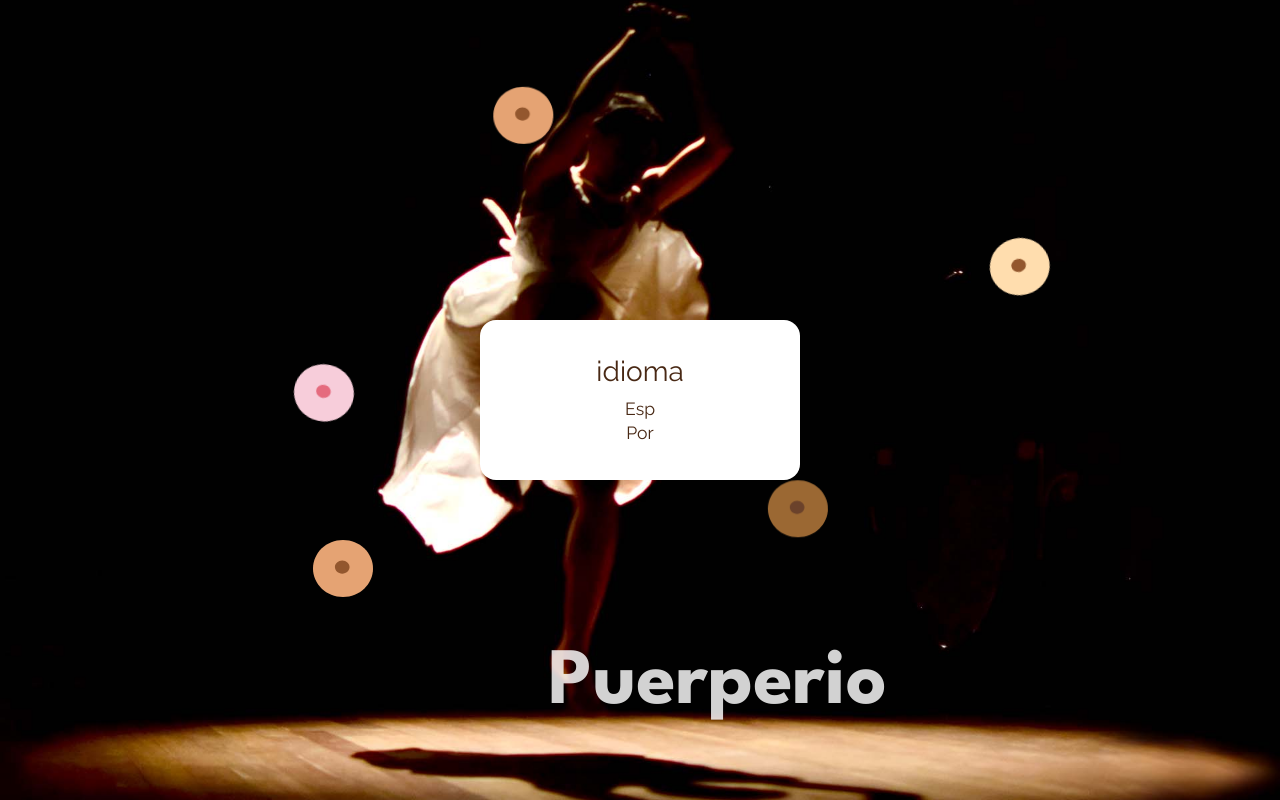
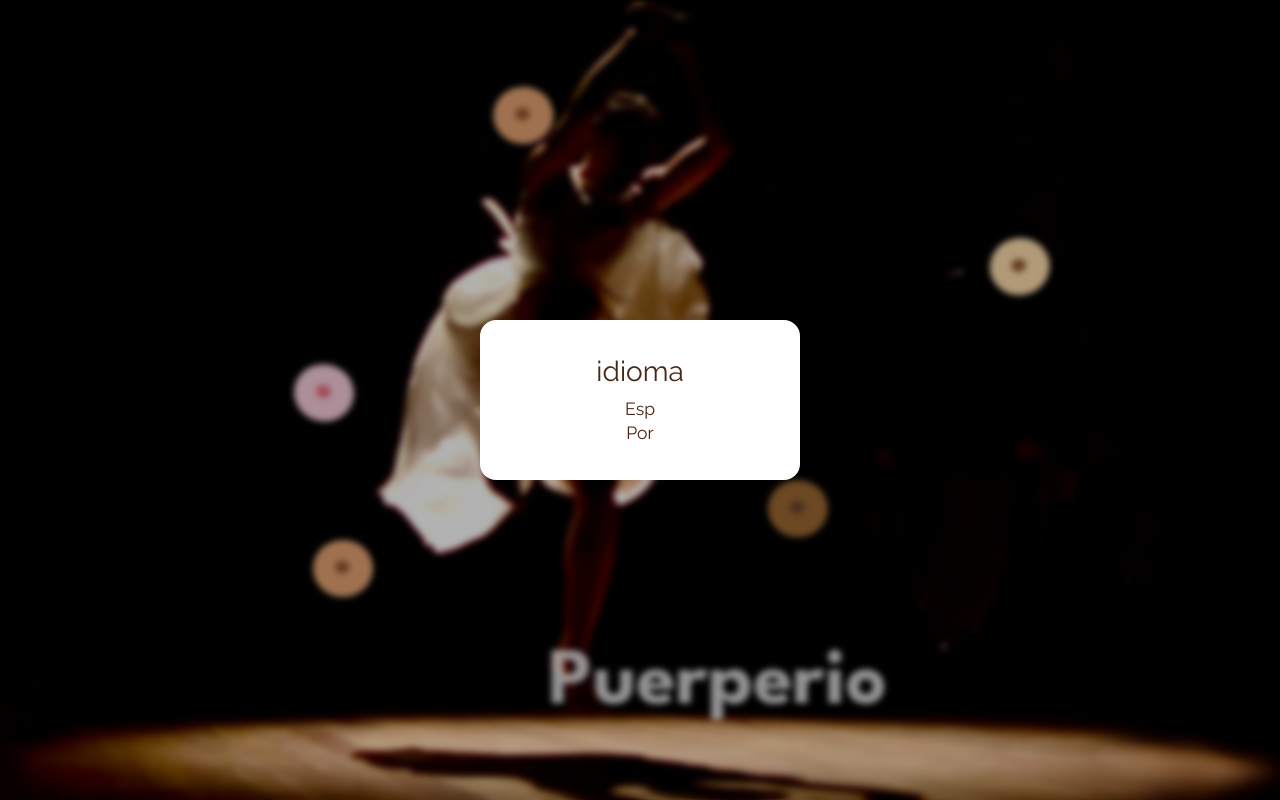
Before and after one commit to jlixerkun/puerperio1, a PHP site: page / in a window 1280 px wide. Run offline with PHP 8.4, Linux system fonts and the light colour scheme.

Commit message:
Agrega backdrop en el inicio

```diff
--- a/assets/css/entrada.css
+++ b/assets/css/entrada.css
@@ -23,4 +23,14 @@
 }
 .modal-idioma.oculto {
   display: none;
+}
+
+.backdrop {
+  position: fixed;
+  z-index: 90;
+  width: 100vw;
+  height: 100vh;
+  background-color: rgba(0, 0, 0, 0.3);
+  -webkit-backdrop-filter: blur(3px);
+          backdrop-filter: blur(3px);
 }/*# sourceMappingURL=entrada.css.map */
--- a/assets/css/entrada.scss
+++ b/assets/css/entrada.scss
@@ -24,4 +24,16 @@
     &.oculto {
         display: none;
     }
+    // &:after {
+    //     content: "";
+    // }
 }
+.backdrop {
+        position: fixed;
+        z-index: 90;
+        width: 100vw;
+        height: 100vh;
+        background-color: rgba(0,0,0,0.3);
+        backdrop-filter: blur(3px);
+
+}
--- a/entrada.js
+++ b/entrada.js
@@ -2,6 +2,10 @@ console.log('este es entrada.js');
 const selectores = [...document.querySelectorAll('.selector')];
 const links = [...document.querySelectorAll('.link-main a')];
 let modal = document.querySelector( '.modal-idioma');
+let tempDiv = document.createElement('div');
+tempDiv.classList.add('backdrop');
+
+modal.insertAdjacentElement('afterend',tempDiv);
 
 selectores.forEach( (item)=> {
     item.addEventListener('click', (e)=> {
@@ -11,6 +15,7 @@ selectores.forEach( (item)=> {
             let newPath =  lang + '/'+ path;
             item.setAttribute('href', newPath );
         });
-        modal.classList.add('oculto');
+        modal.remove();
+        tempDiv.remove();
     })
 })
--- a/index.php
+++ b/index.php
@@ -39,6 +39,7 @@
         <div class="selector pt" data-lang="pt">Por</div>
     </div>
 
+
     <section id="slide" style="overflow: hidden;">
         <h1 class="display-1 titleHome logopuerperioslide">Puerperio</h1>
         <div class="carousel slide carousel-fade" data-bs-ride="carousel" data-bs-interval="12000" data-bs-pause="false" data-bs-keyboard="false" data-bs-touch="false" id="topslide">
```
Also changed, not shown: 1 other file.
